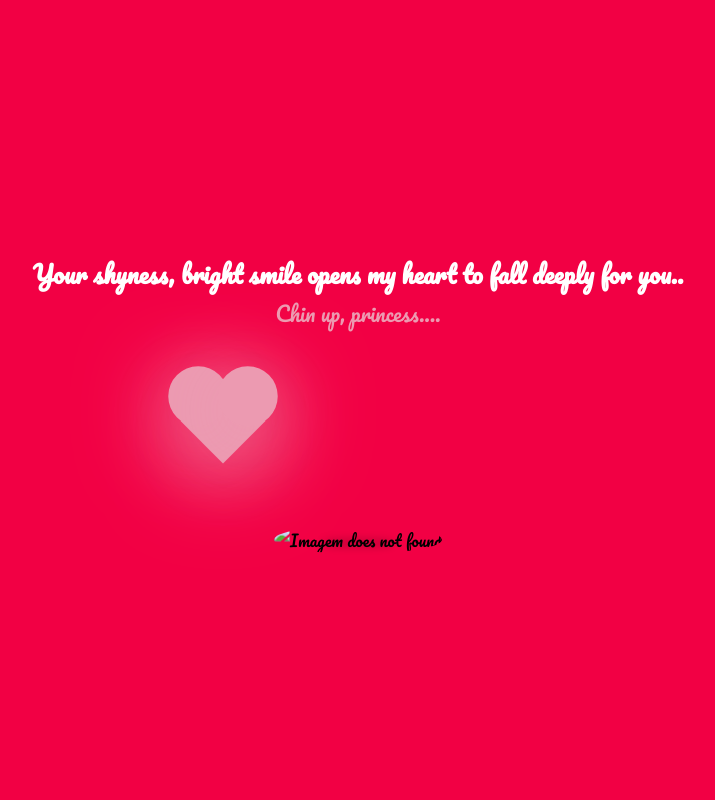
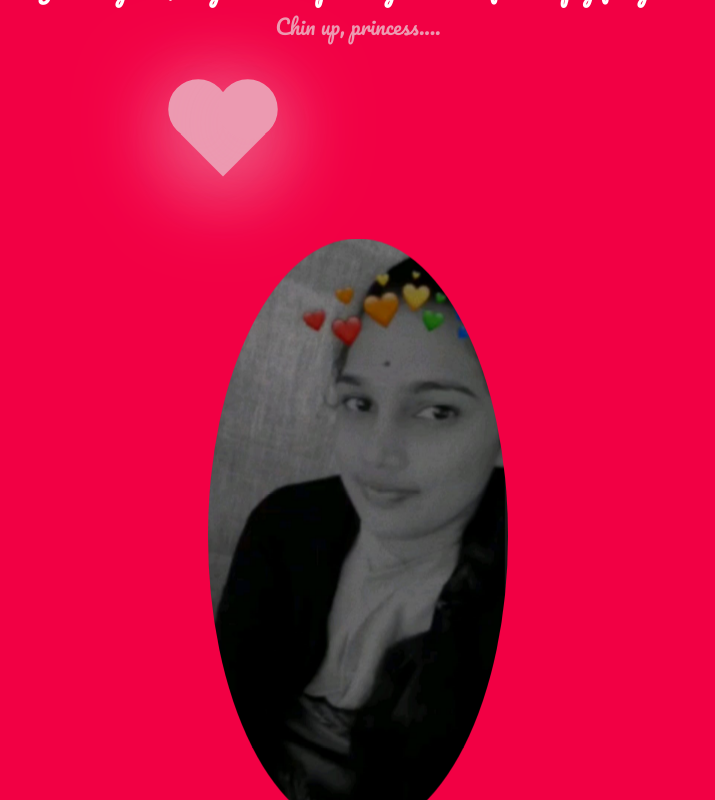
Before and after one commit to Sunny042904/chinni, a plain HTML site: page index.html in a window 1280 px wide. Shown: the whole page, without its empty margins (282-997 px from the left). Drawn offline with Linux system fonts and the light colour scheme.

Commit message:
Update index.html

```diff
--- a/index.html
+++ b/index.html
@@ -22,7 +22,7 @@
 					<div class="heart"></div>
 				</div>
 				<div class="right">
-					<img src="she_and_me.jpg" alt="Imagem does not found" />
+					<img src="raja.jpeg" alt="Imagem does not found" />
 					<div class="shadow"></div>
 				</div>
 			</section>
```
